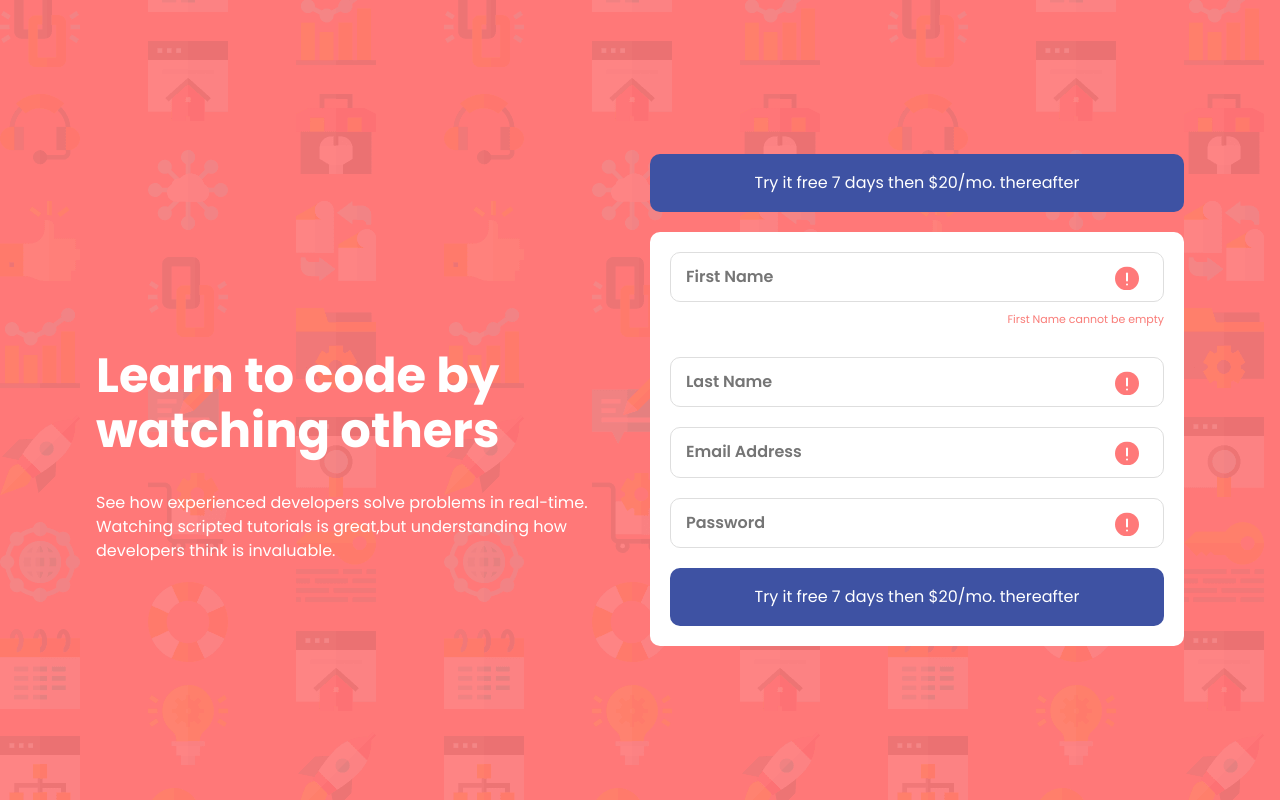
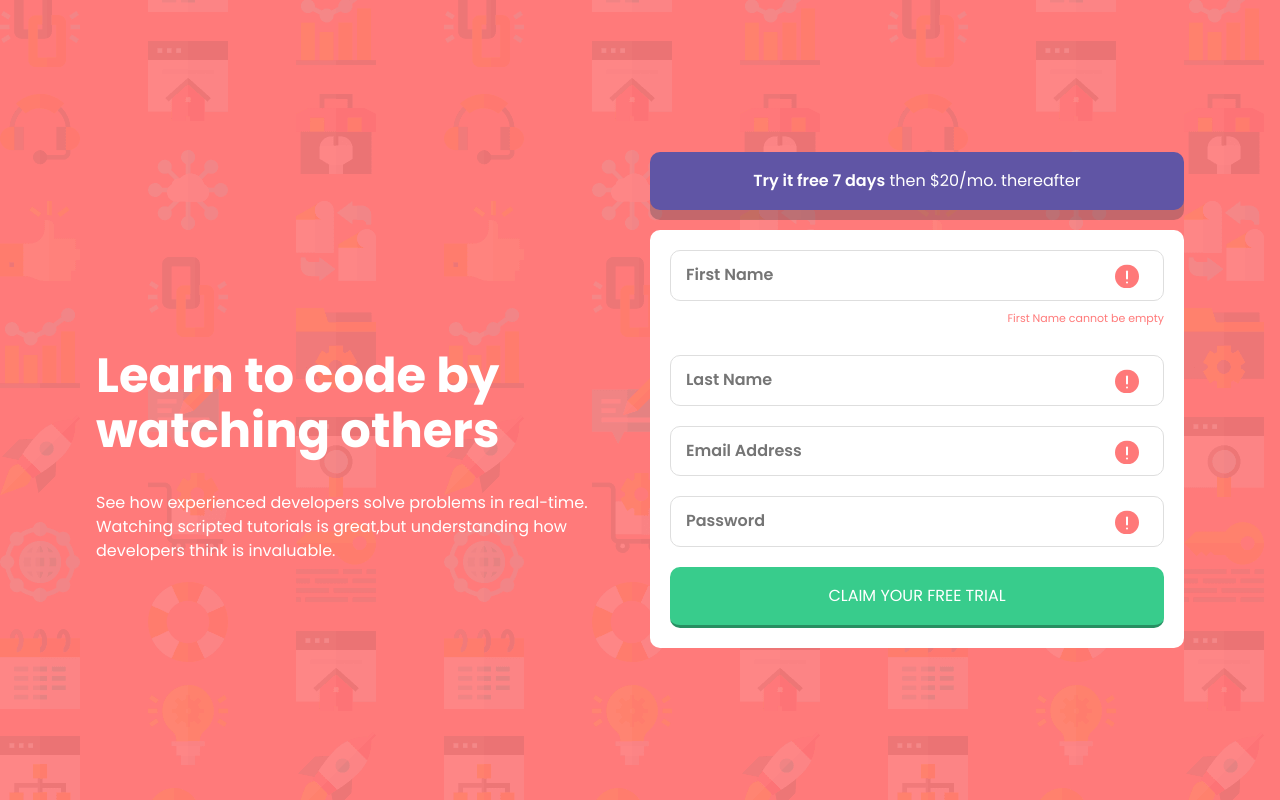
Before and after one commit to EverStarck/frontendmentor-intro-sing-up-form, a React (Create React App) app: page / in a window 1280 px wide. Built offline with nearby package versions, Linux system fonts and the light colour scheme.

Commit message:
button component end

```diff
--- a/src/App.js
+++ b/src/App.js
@@ -24,7 +24,7 @@ const Container = styled.div`
 
   /* Background */
   background-image: url(${(backgroundDesktop)});
-  background-color: #ff7878;
+  background-color: hsl(0, 100%, 74%);
 `;
 
 const Grid = styled.main`
@@ -56,7 +56,11 @@ function App() {
 
         <Info/>
 
-        <Button/>
+        <Button
+         text={[<span className="buttonText">Try it free 7 days</span>, " then $20/mo. thereafter"]}
+         shadow='0px 10px 0px 0px rgba(62, 60, 73,.3)'
+         colorbg='hsl(248, 32%, 49%)'
+        />
 
         <Form/>
 
--- a/src/components/Button.js
+++ b/src/components/Button.js
@@ -8,18 +8,33 @@ const ButtonFrame = styled.section`
     button {
         width: 100%;
         padding: 20px;
-        background-color: hsl(228, 45%, 44%);
+        background-color: ${({colorbg}) => colorbg};
         border: none;
         border-radius: 10px;
         color: #fff;
-
+        cursor: pointer;
+        box-shadow: ${({shadow}) => shadow};
+        border-bottom: ${({colorbottom}) => colorbottom};
+        &:active {
+            transform: translateY(4px);
+        }
+    }
+    .buttonText {
+        font-weight: 600;
     }
 `;
 
-const Button = () => {
+const Button = ({text, shadow, colorbottom, colorbg}) => {
     return (
-        <ButtonFrame>
-            <button type="submit">Try it free 7 days then $20/mo. thereafter</button>
+        <ButtonFrame
+         text={text}
+         shadow={shadow}
+         colorbottom={colorbottom}
+         colorbg={colorbg}
+        >
+            <button
+             type="submit"
+            >{text}</button>
         </ButtonFrame>
     );
 }
--- a/src/components/Error.js
+++ b/src/components/Error.js
@@ -4,7 +4,7 @@ import styled from 'styled-components';
 const P = styled.p`
     position: relative;
     top: -20px;
-    color: #f97c78;
+    color: hsl(0, 100%, 74%);
     text-align: end;
     font-size: 11px;
 `;
--- a/src/components/Form.js
+++ b/src/components/Form.js
@@ -33,8 +33,9 @@ const FormFrame = styled.section`
                 font-weight: 600;
                 width: 100%;
                 box-sizing: border-box;
+                color: hsl(249, 10%, 26%);
                 &:focus {
-                    border: 1px solid #605b79;
+                    border: 1px solid hsl(249, 10%, 26%);
                 }
             }
         }
@@ -45,20 +46,20 @@ const Form = () => {
     return (
         <FormFrame>
             <form>
-            <div class="input-container">
+            <div className="input-container">
                 <input type="text" name="firstName" placeholder="First Name"/>
                 <img src={errorIcon} alt="Icon of red error" srcSet=""/>
             </div>
             <Error mesage='First Name cannot be empty'/>
-            <div class="input-container">
+            <div className="input-container">
                 <input type="text" name="lastName" placeholder="Last Name"/>
                 <img src={errorIcon} alt="Icon of red error" srcSet=""/>
             </div>
-            <div class="input-container">
+            <div className="input-container">
             <input type="email" name="email" placeholder="Email Address"/>
                 <img src={errorIcon} alt="Icon of red error" srcSet=""/>
             </div>
-            <div class="input-container">
+            <div className="input-container">
             <input type="password" name="password" placeholder="Password"/>
                 <img src={errorIcon} alt="Icon of red error" srcSet=""/>
             </div>
@@ -72,7 +73,11 @@ const Form = () => {
 
             </form>
 
-            <Button/>
+            <Button
+             text='CLAIM YOUR FREE TRIAL'
+             colorbottom='3px solid rgba(0, 0, 0, .3)'
+             colorbg='hsl(154, 59%, 51%)'
+            />
 
         </FormFrame>
     );
--- a/src/components/Info.js
+++ b/src/components/Info.js
@@ -16,6 +16,7 @@ const InfoFrame = styled.section`
         color: #fff;
         /* text-align: center; */
         font-size: 3rem;
+        font-weight: 700;
         margin: 0 0 0 0 10px;
 
     }
```
